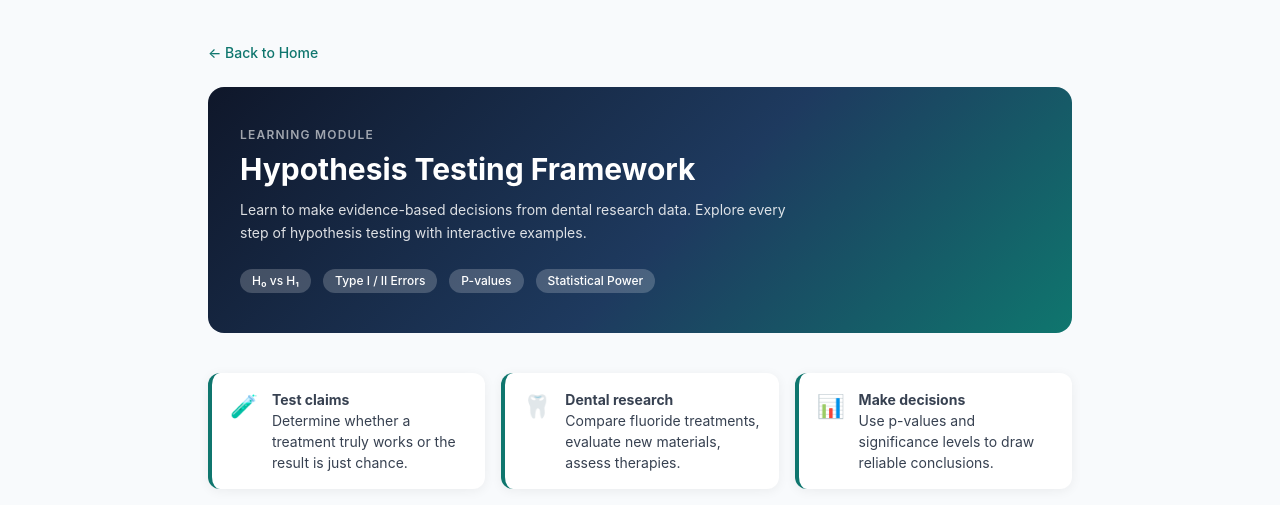
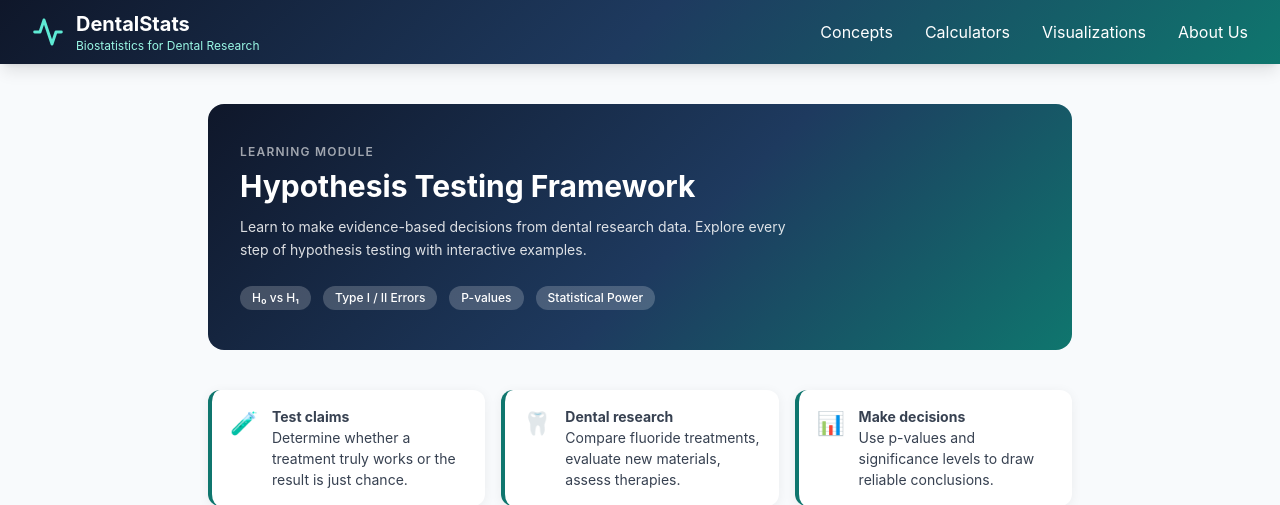
Before and after one commit to dayaniravi123/DentStat, a Django app: page /learning/hypothesis/hypothesis-testing.html in a window 1280 px wide. Shown: the top 505 px of the page. Run offline with Django 4.2, Linux system fonts and the light colour scheme; some libraries are stand-ins or nearby versions.

Commit message:
"add navigation learning section"

```diff
--- /dev/null
+++ b/templates/includes/site_nav.html
@@ -0,0 +1,41 @@
+<nav class="gradient-bg text-white sticky top-0 z-50 shadow-lg">
+  <div class="max-w-7xl mx-auto px-4 sm:px-6 lg:px-8">
+    <div class="flex justify-between h-16 items-center">
+      <a href="/" class="flex items-center space-x-3 group">
+        <svg class="w-8 h-8 text-teal-300 transition-colors group-hover:text-teal-200" viewBox="0 0 24 24" fill="none" stroke="currentColor" stroke-width="2.2" stroke-linecap="round" stroke-linejoin="round" aria-hidden="true">
+          <path d="M22 12h-4l-3 9L9 3l-3 9H2"></path>
+        </svg>
+        <div>
+          <h1 class="text-xl font-bold">DentalStats</h1>
+          <p class="text-xs text-teal-200">Biostatistics for Dental Research</p>
+        </div>
+      </a>
+
+      <div class="hidden md:flex items-center space-x-8">
+        <a href="/#concepts" class="hover:text-teal-300 transition">Concepts</a>
+        <a href="/calculator" class="hover:text-teal-300 transition">Calculators</a>
+        <a href="/visualization/live-graph" class="hover:text-teal-300 transition">Visualizations</a>
+        <a href="/about" class="hover:text-teal-300 transition">About Us</a>
+      </div>
+
+      <details class="md:hidden relative">
+        <summary class="list-none flex items-center justify-center w-10 h-10 rounded-lg border border-white/15 bg-white/5 cursor-pointer hover:bg-white/10 transition" style="list-style: none;">
+          <svg class="w-5 h-5 text-white" viewBox="0 0 24 24" fill="none" stroke="currentColor" stroke-width="2" stroke-linecap="round" aria-hidden="true">
+            <line x1="4" y1="7" x2="20" y2="7"></line>
+            <line x1="4" y1="12" x2="20" y2="12"></line>
+            <line x1="4" y1="17" x2="20" y2="17"></line>
+          </svg>
+        </summary>
+        <div class="absolute right-0 top-12 w-56 rounded-2xl border border-white/15 bg-slate-950/95 backdrop-blur-xl p-3 shadow-2xl">
+          <div class="flex flex-col space-y-1 text-sm">
+            <a href="/#concepts" class="rounded-xl px-3 py-2 hover:bg-white/10 transition">Concepts</a>
+            <a href="/calculator" class="rounded-xl px-3 py-2 hover:bg-white/10 transition">Calculators</a>
+            <a href="/visualization/live-graph" class="rounded-xl px-3 py-2 hover:bg-white/10 transition">Visualizations</a>
+            <a href="/about" class="rounded-xl px-3 py-2 hover:bg-white/10 transition">About Us</a>
+            <a href="/" class="rounded-xl px-3 py-2 border border-white/10 text-teal-200 hover:bg-white/10 transition">Home</a>
+          </div>
+        </div>
+      </details>
+    </div>
+  </div>
+</nav>
--- a/templates/learning/hypothesis/hypothesis-testing.html
+++ b/templates/learning/hypothesis/hypothesis-testing.html
@@ -195,13 +195,6 @@
     .report-table th { background: #f1f5f9; padding: 10px 14px; text-align: left; font-weight: 600; color: #334155; }
     .report-table td { padding: 10px 14px; color: #475569; border-top: 1px solid #f1f5f9; }
 
-    .back-link {
-      display: inline-flex; align-items: center; gap: 6px;
-      color: #0f766e; font-size: 0.875rem; font-weight: 500;
-      text-decoration: none; margin-bottom: 24px; transition: gap 0.15s;
-    }
-    .back-link:hover { gap: 10px; }
-
     .sim-panel {
       background: white;
       border-radius: 14px;
@@ -325,9 +318,8 @@
   </style>
 </head>
 <body>
+{% include 'includes/site_nav.html' %}
 <div class="max-w-4xl mx-auto py-10 px-4">
-
-  <a href="{% url 'index' %}" class="back-link">&larr; Back to Home</a>
 
   <!-- ══════════════ HERO ══════════════ -->
   <div class="hero-banner mb-10">
```
Also changed, not shown: templates/index.html (+1 -22 lines), templates/learning/descriptive/descriptive-statistics.html (+2 -10 lines), templates/learning/regression/regression-analysis.html (+1 -9 lines).
